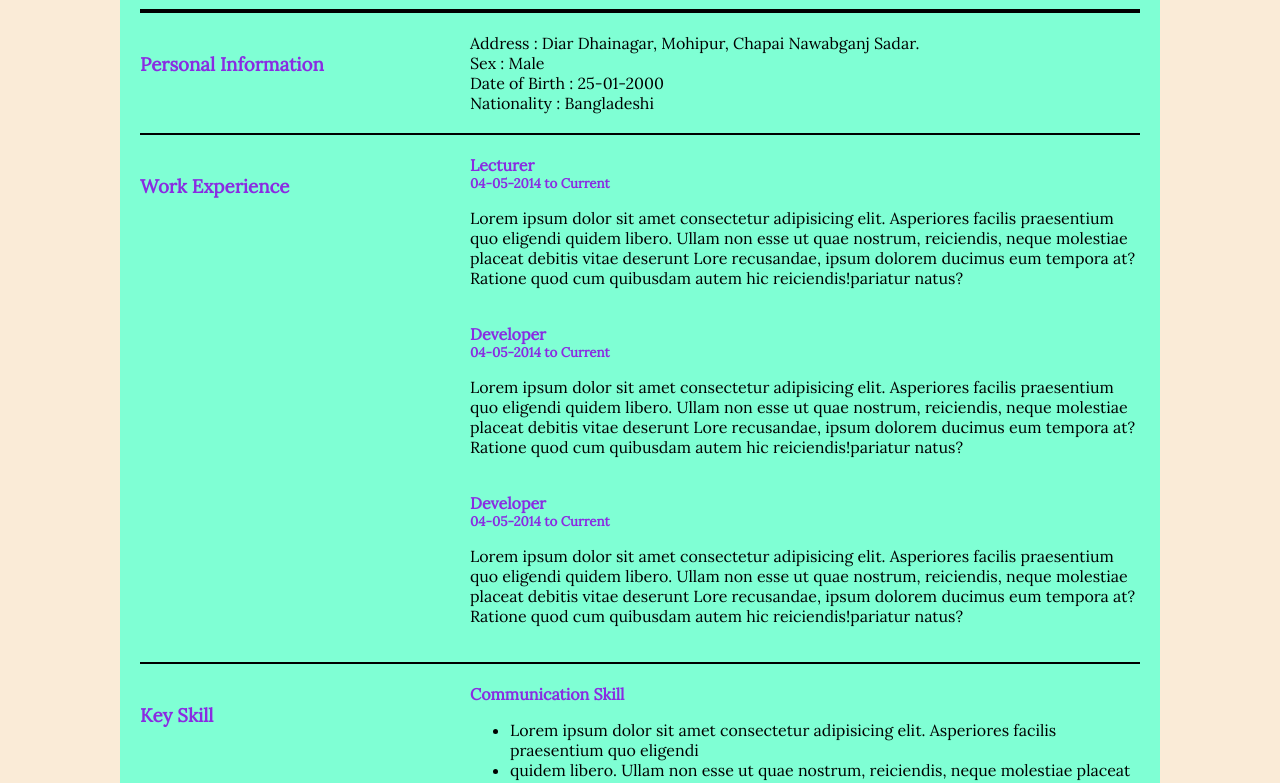
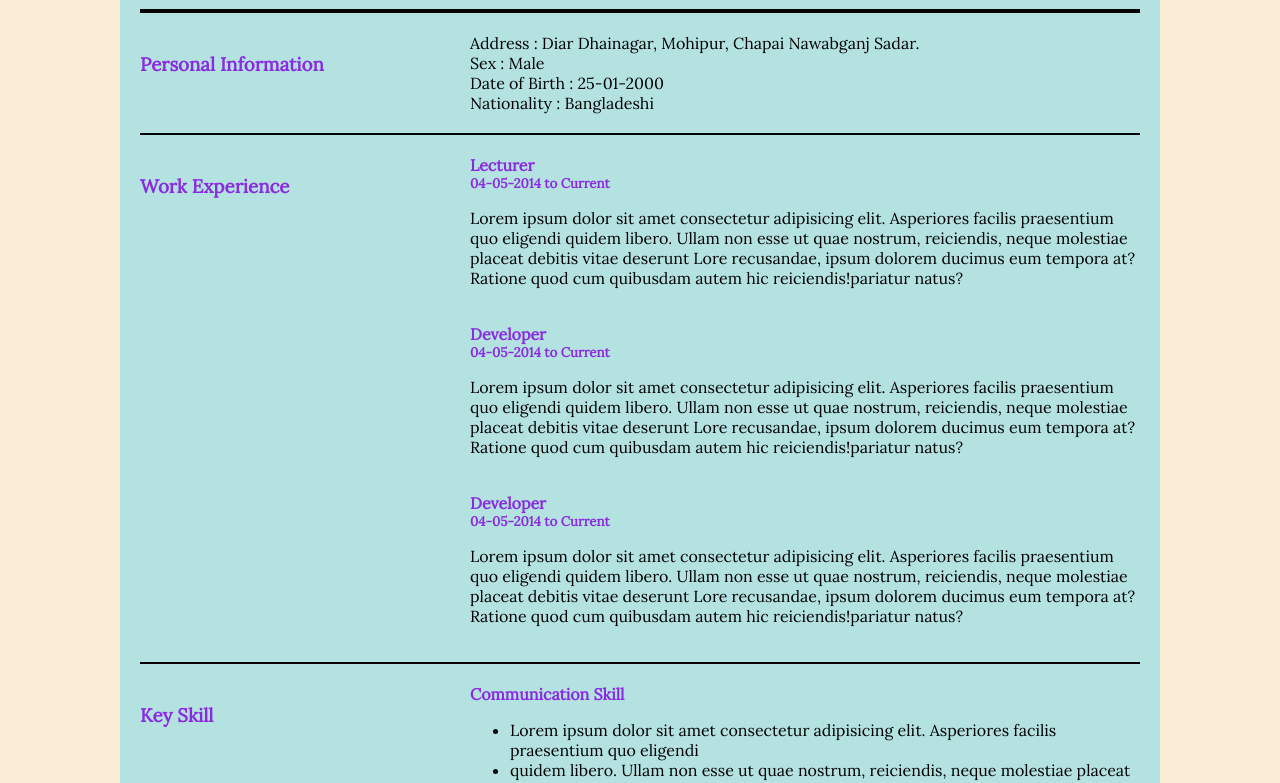
Before and after one commit to masudrana25/CSS-Basic-Practice-New, a plain HTML site: page CV Project HTML & CSS/index.html in a window 1280 px wide. Shown: the part 152-935 px from the top of the page. Drawn offline with Linux system fonts and the light colour scheme.

Commit message:
DFSvgsdgS

```diff
--- a/CV Project HTML & CSS/style.css
+++ b/CV Project HTML & CSS/style.css
@@ -12,7 +12,7 @@ body{
 .container{
   max-width: 1000px;
   margin: 0px auto;
-  background-color: aquamarine;
+  background-color: rgba(174, 226, 226, 0.918);
   padding: 20px;
 }
 
```
